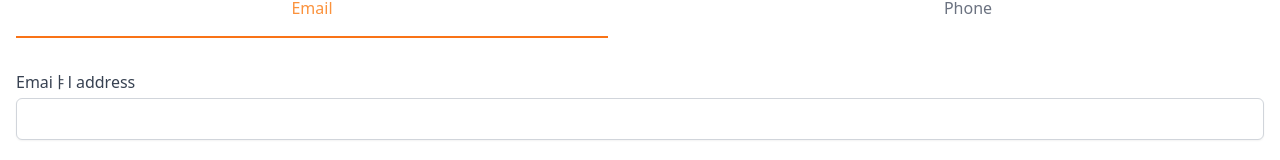
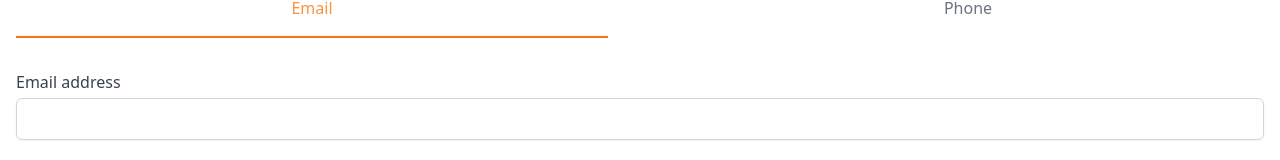
Before and after one commit to PanicBear/IWIL-carrot-market, a Next.js app: page /enter in a window 1280 px wide. Shown: the part 188-348 px from the top of the page. Built offline with nearby package versions, Linux system fonts and the light colour scheme.

Commit message:
chore(enter): typo modified

```diff
--- a/pages/enter.tsx
+++ b/pages/enter.tsx
@@ -37,7 +37,7 @@ export default function Enter() {
         </div>
         <form className="flex flex-col mt-8">
           <label htmlFor="input" className="flex-sm font-medium text-gray-700">
-            {method === 'email' ? 'Emaiㅑl address' : null}
+            {method === 'email' ? 'Email address' : null}
             {method === 'phone' ? 'Phone number' : null}
           </label>
           <div className="mt-1">
```
